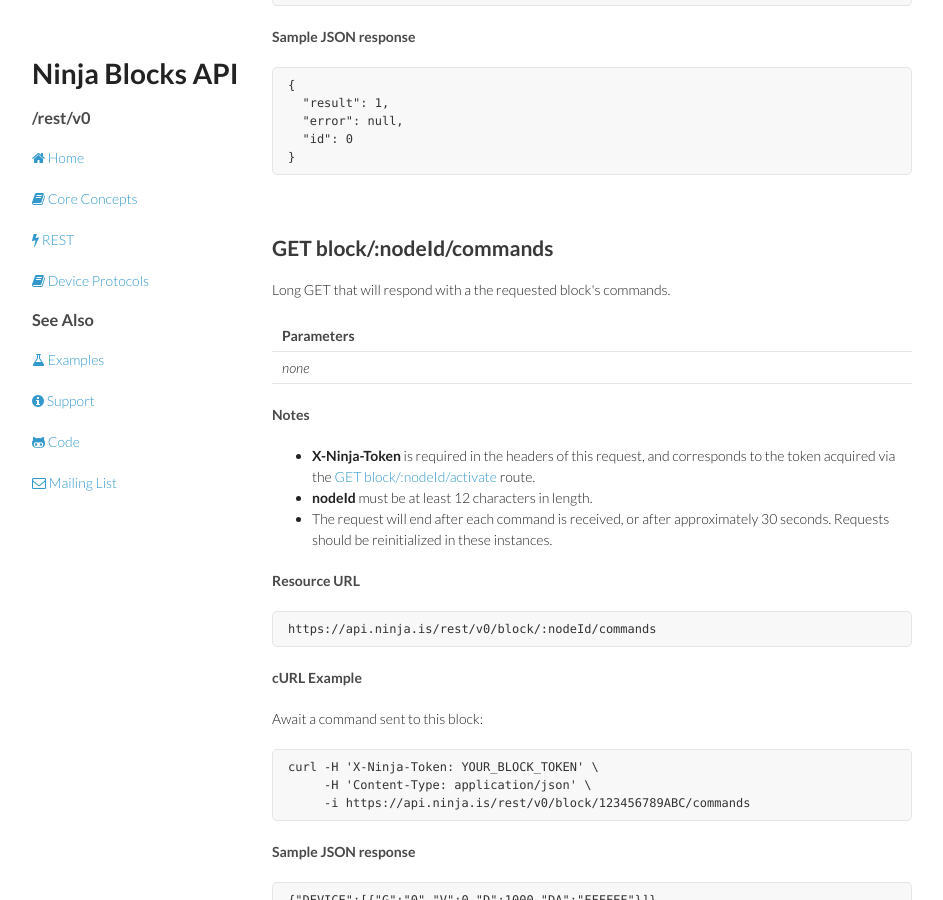
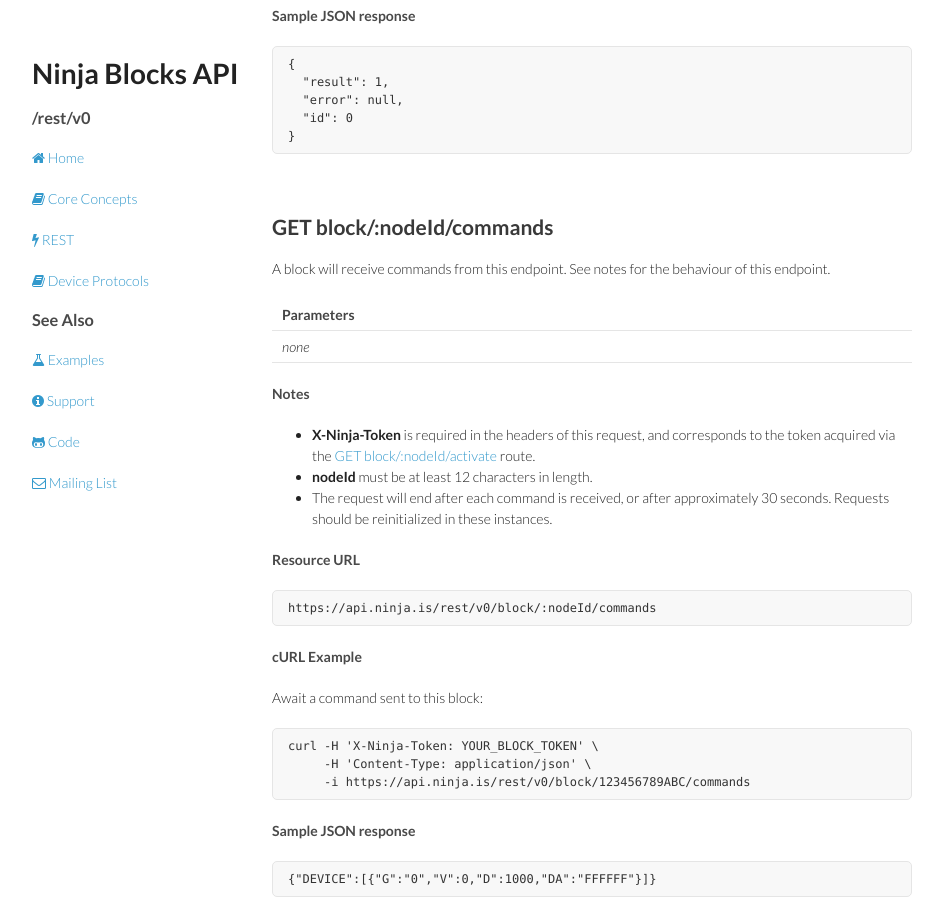
Before and after one commit to ninjablocks/ninjablocks.github.com, a Jekyll site: the page built from block.html, in a window 1280 px wide and 900 px high, scrolled down 8203 px. Shown: the whole window, without its empty margins (168-1111 px from the left). Built offline with Jekyll 4.4.1, drawn with Linux system fonts in a browser that asks for light colours; nearby versions of some CDN libraries; some of the changed text lies outside the part shown.

Commit message:
Clearer wording on block commands

```diff
--- a/block.html
+++ b/block.html
@@ -55,7 +55,7 @@
       </tr>
       <tr>
         <td><a href="#block-commands">GET block/:nodeId/commands</a></td>
-        <td>Long GET that will respond with that block's commands for the duration of the request.</td>
+        <td>A block will receive commands from this endpoint.</td>
       </tr>
       <tr>
         <td><a href="#device-send-image">POST camera/:guid/snapshot</a></td>
@@ -452,7 +452,7 @@
   <p>&nbsp;</p>
   <a name="block-commands" id="block-commands"></a>
   <h2>GET block/:nodeId/commands</h2>
-  <p>Long GET that will respond with a the requested block's commands.</p>
+  <p>A block will receive commands from this endpoint. See notes for the behaviour of this endpoint.</p>
   <table>
     <tbody>
       <tr>
```
